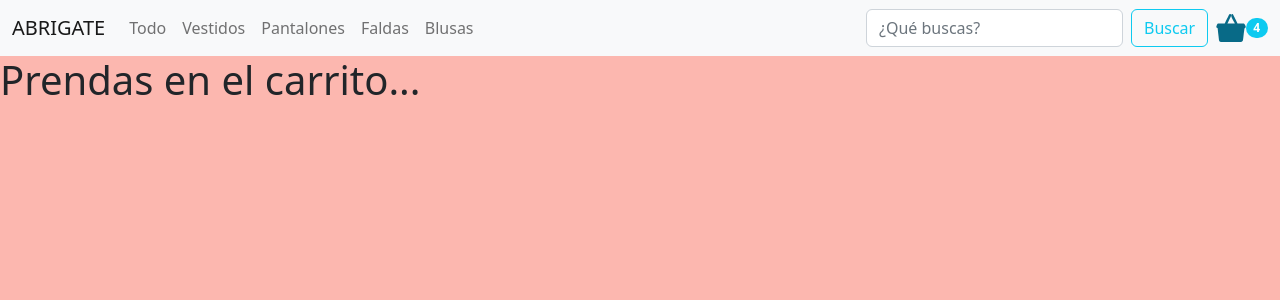
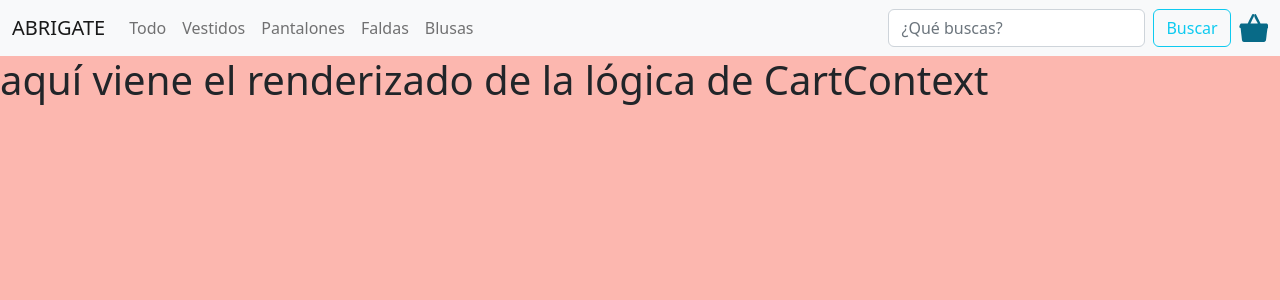
Before and after one commit to Kardan2228/Idea_Montoya, a React (Create React App) app: page /cart in a window 1280 px wide. Shown: the top 300 px of the page. Built offline with nearby package versions, Linux system fonts and the light colour scheme.

Commit message:
Branch is created to add context to the project and the SwitchCart component is deleted

```diff
--- a/src/App.js
+++ b/src/App.js
@@ -3,11 +3,13 @@ import Cart from "./components/Cart.jsx";
 import ItemDetailContainer from "./components/ItemDetailContainer.jsx";
 import ItemListContainer from "./components/ItemListContainer.jsx";
 import NavBar from "./components/NavBar.jsx";
+import MyProvider from "./context/CartContext";
 
 function App() {
 
     return (
         <BrowserRouter>
+        <MyProvider>
             <NavBar />
             <Routes>
 
@@ -17,7 +19,7 @@ function App() {
                 <Route path="/cart" element={<Cart />} />
 
             </Routes>
-
+            </MyProvider>
         </BrowserRouter>
     );
 }
--- a/src/components/Cart.jsx
+++ b/src/components/Cart.jsx
@@ -1,10 +1,13 @@
-import React from 'react'
+import React, { useContext } from 'react'
+import { CartContext } from '../context/CartContext';
 
 const Cart = () => {
+  const {cart} = useContext(CartContext)
+
   return (
     <>
     <div>
-        <h1>Prendas en el carrito...</h1>
+        <h1>aquí viene el renderizado de la lógica de CartContext</h1>
     </div>
     </>
   )
--- a/src/components/CartWidget.jsx
+++ b/src/components/CartWidget.jsx
@@ -1,7 +1,10 @@
 import React from "react";
+import { useContext } from "react";
+import { CartContext } from "../context/CartContext";
 import './CartWidget.css'
 
-export default function CartWidget({items}) {
+export default function CartWidget() {
+  const {getItemCount} = useContext(CartContext)
   return (
       <>
     <svg
@@ -23,7 +26,7 @@ export default function CartWidget({items}) {
         <path d="M5920 12167 c-228 -52 -421 -312 -701 -942 -51 -115 -258 -541 -459 -945 -202 -404 -532 -1069 -735 -1477 l-368 -743 -1426 -2 -1426 -3 -69 -33 c-50 -23 -89 -53 -145 -110 -171 -172 -304 -425 -486 -927 -92 -254 -110 -328 -102 -414 11 -130 74 -204 278 -326 191 -113 272 -201 292 -315 4 -19 27 -213 52 -430 24 -217 76 -673 115 -1012 38 -340 102 -896 140 -1235 39 -340 91 -796 116 -1013 24 -217 67 -593 95 -835 55 -492 62 -537 90 -649 107 -420 366 -654 809 -733 101 -17 264 -18 4340 -18 4438 0 4329 -1 4535 41 408 84 636 301 719 684 9 41 106 795 216 1675 455 3635 428 3427 469 3519 25 57 94 117 246 218 72 47 150 107 173 132 229 249 99 719 -387 1401 -132 186 -223 269 -356 324 -157 66 -100 63 -1478 61 l-1247 -1 -726 1458 c-400 802 -771 1555 -826 1673 -213 461 -349 690 -493 835 -126 126 -245 171 -357 133 -62 -22 -206 -118 -252 -168 -200 -222 -157 -678 127 -1350 151 -357 352 -740 716 -1365 99 -169 235 -426 387 -734 129 -261 233 -476 231 -478 -2 -1 -720 -2 -1595 -1 l-1591 3 486 975 c742 1491 921 1858 954 1950 34 96 81 285 100 405 17 103 18 394 2 461 -36 150 -106 251 -205 294 -64 28 -178 35 -258 17z" />
       </g>
     </svg>
-    <span className="badge rounded-pill bg-info">{items}</span>
+    <span className="badge rounded-pill bg-info">{getItemCount}</span>
     </>
   );
 }
--- a/src/components/ItemCount.jsx
+++ b/src/components/ItemCount.jsx
@@ -1,45 +1,34 @@
-import { useState } from "react";
+import { useState } from 'react';
+import { Link } from 'react-router-dom';
+import Cart from './Cart';
 
-const ItemCount = ({ handleEvent }, { initial, stock, onAdd }) => {
-  initial = 1;
-  stock = 5;
-  const [count, setCount] = useState(1);
-  console.log("inicial", initial);
-  console.log("count", count);
-  const sumar = () => {
-    count < stock
-      ? setCount(count + 1)
-      : alert("El stock es insuficiente, no puede agregar más prendas.");
-  };
+const ItemCount = ({initial, stock, onAdd}) => {
 
-  const restar = () => {
-    count > initial
-      ? setCount(count - 1)
-      : alert("Este es el mínimo de prendas que se pueden agregar a la cesta.");
-  };
+    const [count, setCount] = useState(initial);
+
+    const sumar = () => {
+        count < stock ? setCount(count + 1) :  alert('El stock es insuficiente, no puede agregar más prendas.');
+    }
+
+    const restar = () => {
+        count > initial ? setCount(count - 1) : alert('Este es el mínimo de prendas que se pueden agregar a la cesta.');
+    }
 
   return (
-    <>
-      <div>
-        <div className="d-flex flex-row justify-content-center">
-          <button onClick={restar} className="class= btn btn-none">
-            -
-          </button>
+    <div>
 
-          <span className="fs-6 fw-bold ">{count}</span>
-          <button onClick={sumar} className="class= btn btn-none">
-            +
-          </button>
+        <div className='d-flex flex-row justify-content-center'>
+            <button onClick={restar} className="class= btn btn-none">-</button>
+
+            <span className="fs-6 fw-bold ">{count}</span>
+            <button onClick={sumar} className="class= btn btn-none">+</button>
         </div>
-        <div className={"d-flex flex-row justify-content-center"}>
-          <button className={"btn btn-info"} onClick={(e) => handleEvent(true)}>
-            Agregar a la cesta
-          </button>
+        <div className={'d-flex flex-row justify-content-center'}>
+            <Link to='/Cart' onClick={() => onAdd(count) } className={"btn btn-info"}>Agregar a la cesta</Link>
+
         </div>
-        {/* <button onClick={() => onAdd(count) } className={"btn btn-info"}>Agregar a la cesta</button> */}
-      </div>
-    </>
-  );
-};
+    </div>
+  )
+}
 
 export default ItemCount;
--- a/src/components/ItemDetail.jsx
+++ b/src/components/ItemDetail.jsx
@@ -1,15 +1,20 @@
-import React from 'react'
+import { useContext } from "react";
+import { CartContext } from "../context/CartContext";
 import styles from "./Item.module.scss";
-import ItemCount from './ItemCount';
-import SwitchCart from './SwitchCart';
+import ItemCount from "./ItemCount";
 
-const ItemDetail = ({detalle}) => {
-    const {id, articulo, descripcion, imagen, precio, stock} = detalle;
+const ItemDetail = ({ detalle }) => {
+  const { id, articulo, descripcion, imagen, precio, stock } = detalle;
+
+  const {isInCart, addItem} = useContext(CartContext)
+
+  let initial = 1;
+  let stockLimite = stock;
 
   const onAdd = (count) => {
     alert(`Se han agregado ${count} prendas a la cesta.`);
-      // botonAgregar = false;
-      // console.log(botonAgregar);
+    isInCart(detalle.id)
+    addItem(detalle, count)
   };
   return (
     <div className={styles.container}>
@@ -23,46 +28,10 @@ const ItemDetail = ({detalle}) => {
           <p className={styles.precio}>Precio: {precio}</p>
           <p className={styles.stock}>Stock: {stock}</p>
         </div>
-                {/* <ItemCount initial={1} stock={5} onAdd={onAdd} /> */}
-                <SwitchCart initial={1} stock={5} onAdd={onAdd}/>
+        <ItemCount initial={initial} stock={stockLimite} onAdd={onAdd} />
       </div>
     </div>
-  )
-}
+  );
+};
 
-export default ItemDetail
-
-// import React from "react";
-// import styles from "./Item.module.scss";
-// import ItemCount from "./ItemCount";
-// import SwitchCart from "./SwitchCart";
-
-// const ItemDetail = ({ detalle }) => {
-//   const { id, articulo, descripcion, imagen, precio, stock } = detalle;
-
-//   let initial = 1;
-//   let stockLimite = detalle.stock;
-//   const onAdd = (count) => {
-//     alert(`Se han agregado ${count} prendas a la cesta.`);
-
-//   };
-//   return (
-//     <div className={styles.container}>
-//       <div className={styles.cardPrenda}>
-//         <div className={styles.articulo}>{articulo}</div>
-//         <img className={styles.imgCard} src={imagen} alt="Imagen de blusa" />
-//         <div className={styles.divDetails}>
-//           <span className={styles.codigo}>Código</span>
-//           <span className={styles.id}>{id}</span>
-//           <p>{descripcion}</p>
-//           <p className={styles.precio}>Precio: {precio}</p>
-//           <p className={styles.stock}>Stock: {stock}</p>
-//         </div>
-//         {/* <ItemCount initial={initial} stock={stockLimite} onAdd={onAdd} /> */}
-//         <SwitchCart />
-//       </div>
-//     </div>
-//   );
-// };
-
-// export default ItemDetail;
+export default ItemDetail;
--- a/src/components/ItemDetailContainer.jsx
+++ b/src/components/ItemDetailContainer.jsx
@@ -37,9 +37,10 @@ const [detalle, setDetalle] = useState({});
     // console.log(loading);
     console.log(error);
   return (
-    <div>
-        <div>{loading && 'Cargando...'}</div>
-        <ItemDetail detalle={detalle}/>
-    </div>
+    <>
+    {Object.keys(detalle).length <1
+       ? <div>{loading && 'Cargando...'}</div>
+       : <ItemDetail detalle={detalle}/>}
+    </>
   )
 }
--- a/src/components/NavBar.jsx
+++ b/src/components/NavBar.jsx
@@ -38,7 +38,8 @@ const NavBar = () => {
             <input className="form-control me-2" type="search" placeholder="¿Qué buscas?" aria-label="Search" />
             <button className="btn btn-outline-info btn-outline-success" type="submit">Buscar</button>
           </form>
-          <CartWidget items={4}/>
+          {/* <CartWidget items={4}/> */}
+          <CartWidget/>
         </div>
       </div>
     </nav>
--- /dev/null
+++ b/src/context/CartContext.jsx
@@ -0,0 +1,51 @@
+import { createContext, useState } from "react";
+export const CartContext = createContext()
+
+const {Provider} = CartContext;
+
+const MyProvider = ({children}) => {
+
+    const [cart, setCart] = useState()
+
+    //metodo Some (devuelve valor booleano) para detectar si el producto a agregar ya se encuentra en la cesta de compras
+const isInCart = (id) => {
+    return cart.some(x => x.id === id);
+}
+// ItemDeatl se encarga de agregar el producto a la cesta sin pisas los agregados anteriormente sino aumentar la cantidad
+const addItem = (item, count) => {
+    const newItem = {
+        ...item,
+        count
+    }
+    if (isInCart(newItem.id )) {
+        const findItem = cart.find(x => x.id === newItem.id)
+        const itemIndex = cart.indexOf(findItem)
+        const auxArray = [...cart]
+        auxArray[itemIndex].count += count
+        setCart(auxArray)
+    } else {
+        setCart([...cart], newItem)
+    }
+}
+// Limpia la cesta
+const emptyCart = () => {
+    setCart([])
+}
+//Retroma un nuevo array sin el producto eliminado
+const deleteItem = (id) => {
+    return setCart(cart.filter(x => x.id !== id))
+}
+//Método Reduce, CartWidget- retorna la cantidad total de unidades que tiene nuestro state cart
+const getItemCount = () => {
+     return cart.reduce((acc, x) => acc += x.count, 0)
+}
+// Método Reduce- Cart - Retorna el precio total del carrito
+const getItemPrice = () => {
+    return cart.reduce((acc, x) => acc += x.count * x.precio)
+}
+
+
+    return <Provider value={{cart, isInCart, addItem, deleteItem, getItemCount, getItemPrice}}>{children}</Provider>
+}
+
+export default MyProvider;
```
Also changed, not shown: src/components/ItemCount copy.jsx (deleted, +0 -31 lines), src/components/ItemDetail copy.jsx (deleted, +0 -36 lines). Lines whose indentation alone changed are shown as unchanged.
